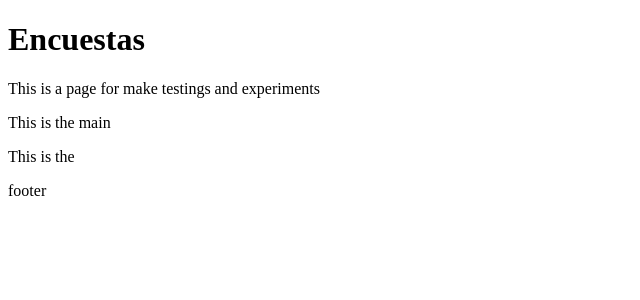
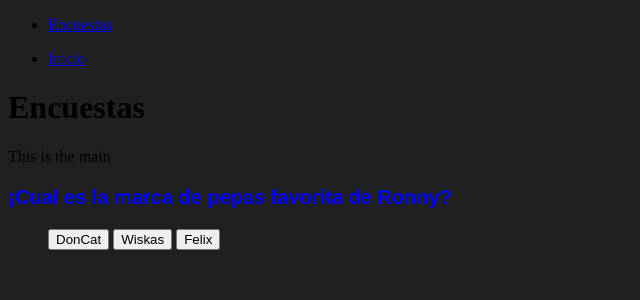
Before and after one commit to ELDani45/BLOOD-INK_TEST, a Django app: page /pruebas/ in a window 1280 px wide. Shown: the top 300 px of the page, without its empty margins (0-640 px from the left). Run offline with Django 5.2, Linux system fonts and the light colour scheme; data comes from the database, SQL or seed files in the repository; both versions use the stored data as it was after the commit.

Commit message:
Esta es una reorganizacion de varios archivos y ademas estoy haciendo mas experimentos en modelos y d+

```diff
--- a/blood_ink/settings.py
+++ b/blood_ink/settings.py
@@ -113,7 +113,7 @@ AUTH_PASSWORD_VALIDATORS = [
 
 LANGUAGE_CODE = "en-us"
 
-TIME_ZONE = "GMT-5"
+TIME_ZONE = "America/Bogota"
 
 USE_I18N = True
 
--- a/blood_ink/urls.py
+++ b/blood_ink/urls.py
@@ -17,8 +17,10 @@ Including another URLconf
 
 from django.contrib import admin
 from django.urls import path, include
+from home import views
 
 urlpatterns = [
+    path("", views.login),
     path("admin/", admin.site.urls),
     path("home/", include("home.urls")),  # login/logout
     # path("home_main/", include("home_main.urls")),  # home
--- a/home/admin.py
+++ b/home/admin.py
@@ -1,5 +1,8 @@
 from django.contrib import admin
 from .models import Acount
+from pruebas.models import Answer, Preguntas
 
 # Register your models here.
 admin.site.register(Acount)
+admin.site.register(Preguntas)
+admin.site.register(Answer)
--- /dev/null
+++ b/home/templates/layouts/nabvar.html
@@ -0,0 +1,28 @@
+{% load static %}
+<!DOCTYPE html>
+<html lang="en">
+<head>
+    <meta charset="UTF-8">
+    <meta name="viewport" content="width=device-width, initial-scale=1.0">
+    <title>Navbar</title>
+    {% block css_extra %}
+    {% endblock %}
+</head>
+<body>
+    <head>
+        <ul>
+            <li>
+                <a href="{% url 'encuesta' %}">Encuestas</a>
+            </li>
+        </ul>
+        <ul>
+            <li>
+                <a href="{% url 'login' %}">Inicio</a>
+            </li>
+        </ul>
+    </head>
+
+</body>
+</html>
+{% block content %}
+{% endblock %}
--- a/home/views.py
+++ b/home/views.py
@@ -21,4 +21,4 @@ from django.shortcuts import render
 #     return redirect("logout")
 
 def login(request):
-    return render(request, "login.html")
+    return render(request, "registration/login.html")
--- a/pruebas/models.py
+++ b/pruebas/models.py
@@ -1,9 +1,17 @@
+import datetime
+
 from django.db import models
+from django.utils import timezone
 
 # Create your models here.
 
 # Cada campo esta representando por una instancia "Field" :
 # - Por ejemplo, "CharField" para campos de caracteres y "DateTimeField" para variables de tiempo y fecha. Esto le dice a Django qué tipo de datos cada campo contiene.
+
+
+class CustomManager(models.Manager):
+    def get_queryset(self):
+        return super().get_queryset()
 
 
 class Question(models.Model):
@@ -14,6 +22,11 @@ class Question(models.Model):
         # Esto hace que envie los datos de forma de strings cuando pidamos los datos en el shell de python por ejemplo
         return str(self.question_text)
 
+    def was_published_recently(self):
+        return self.pub_date >= timezone.now()
+
+    datetime.timedelta(days=1)
+
 
 class Choice(models.Model):
     question = models.ForeignKey(Question, on_delete=models.CASCADE)
@@ -22,3 +35,30 @@ class Choice(models.Model):
 
     def __str__(self):
         return str(self.choice_text)
+
+
+class Preguntas(models.Model):
+    text = models.TextField(max_length=50)
+    pub_date = models.DateTimeField(auto_now_add=True)
+
+    def __str__(self):
+        return str(self.text)
+
+    objects = CustomManager()
+
+
+class Answer(models.Model):
+    QUESTION_TYPES = (
+        ("DonCat", "a"),
+        ("Wiskas", "b"),
+        ("Felix", "c")
+    )
+
+    question = models.ForeignKey(Preguntas, on_delete=models.CASCADE)
+    answer = models.CharField(
+        max_length=10, choices=QUESTION_TYPES, default="single")
+
+    def __str__(self):
+        return str(self.answer)
+
+    objects = CustomManager()
--- /dev/null
+++ b/pruebas/static/styles/css/encuestas.css
@@ -0,0 +1,8 @@
+.preguntas{
+    font-size: 20px;
+    font-family: Arial, Helvetica, sans-serif;
+    color: rgb(0, 0, 247);
+}
+body{
+    background-color: #202020;
+}
--- a/pruebas/templates/encuestas.html
+++ b/pruebas/templates/encuestas.html
@@ -1,27 +1,37 @@
+{% extends 'layouts/nabvar.html' %}
+
+{% load static %}
+
 {% block content %}
-<!DOCTYPE html>
-<html lang="en">
-<head>
-    <meta charset="UTF-8">
-    <meta name="viewport" content="width=device-width, initial-scale=1.0">
-    <title>Encuestas</title>
-</head>
+
+{% block css_extra %}
+<link rel="stylesheet" href="{% static 'styles/css/encuestas.css' %}">
+{% endblock %}
 <body>
     <head>
         <h1>Encuestas</h1>
-        <p>This is a page for make testings and experiments</p>
     </head>
     <main>
         <p>This is the main</p>
 
-        {{ question.as_p }}
-        {{ choice.as_p }}
+        {% for pregunta in questions %}
+            <div class="pregunta_sqlite">
+                <h3 class="preguntas">{{ pregunta }}</h3>
 
+                <ul>
+                    {% for respuesta in pregunta.answer_set.all %}
+                        <button>
+
+                            {{ respuesta }}
+
+                        </button>
+                    {% endfor %}
+                </ul>
+            </div>
+        {% endfor %}
 
     </main>
-    <footer>
-        <P>This is the <footer>footer</footer></P>
-    </footer>
-    {% endblock %}
+
 </body>
 </html>
+{% endblock %}
--- a/pruebas/views.py
+++ b/pruebas/views.py
@@ -1,13 +1,13 @@
 from django.shortcuts import render
-from .models import Question, Choice
+from .models import Preguntas, Answer
 # Create your views here.
 
 
 def encuestas(request):
-    question = Question.objects.all()
-    choice = Choice.objects.all()
+    questions = list(Preguntas.objects.all())
+    choices = Answer.objects.all()
     return render(request, "encuestas.html", {
-        "question": question,
-        "choice": choice
+        "questions": questions,
+        "choices": choices
 
     })
```
Also changed, not shown: home/templates/registration/login.html (+5 -14 lines), db.sqlite3, pruebas/migrations/0002_preguntas_answer.py (added), pruebas/migrations/0003_alter_answer_question.py (added), pruebas/migrations/0004_alter_answer_answer.py (added).
